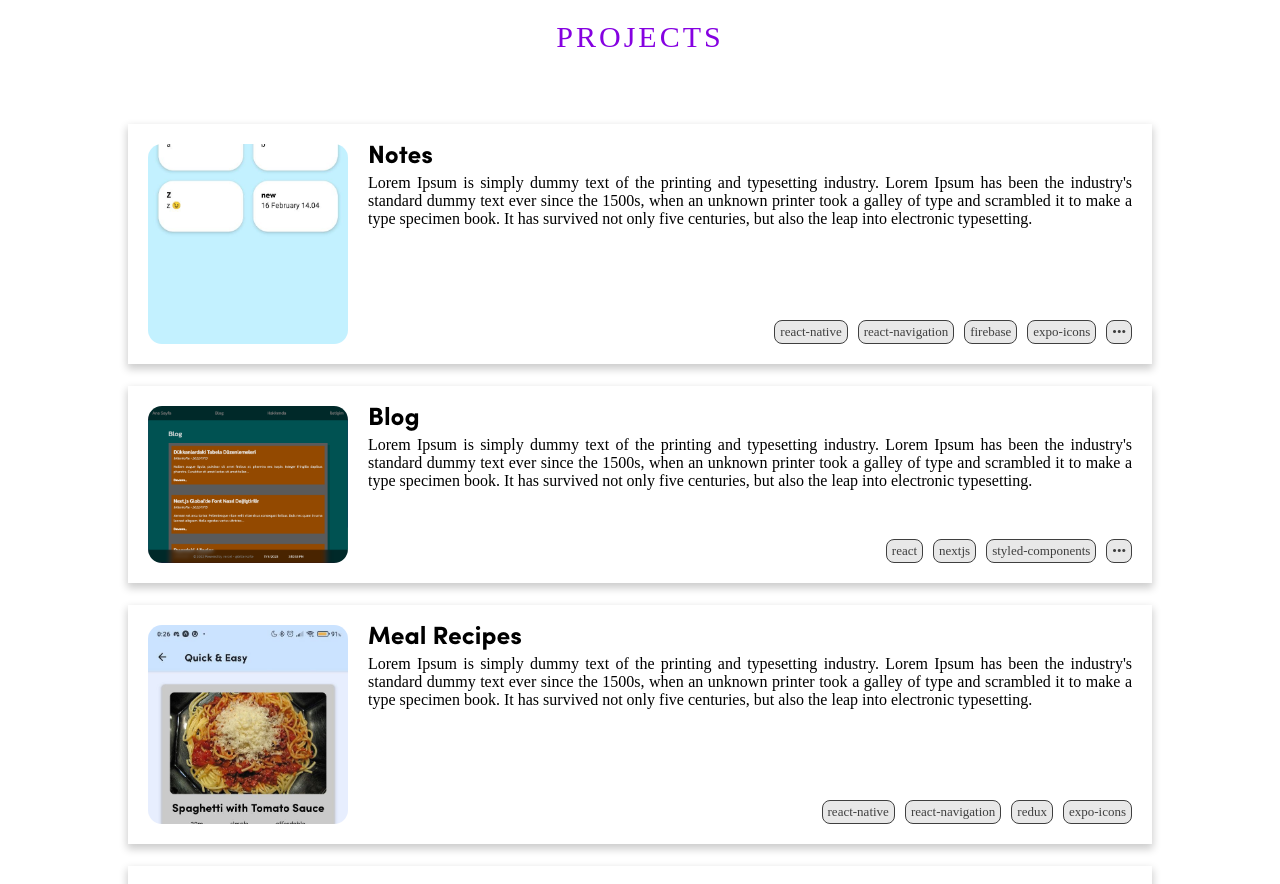
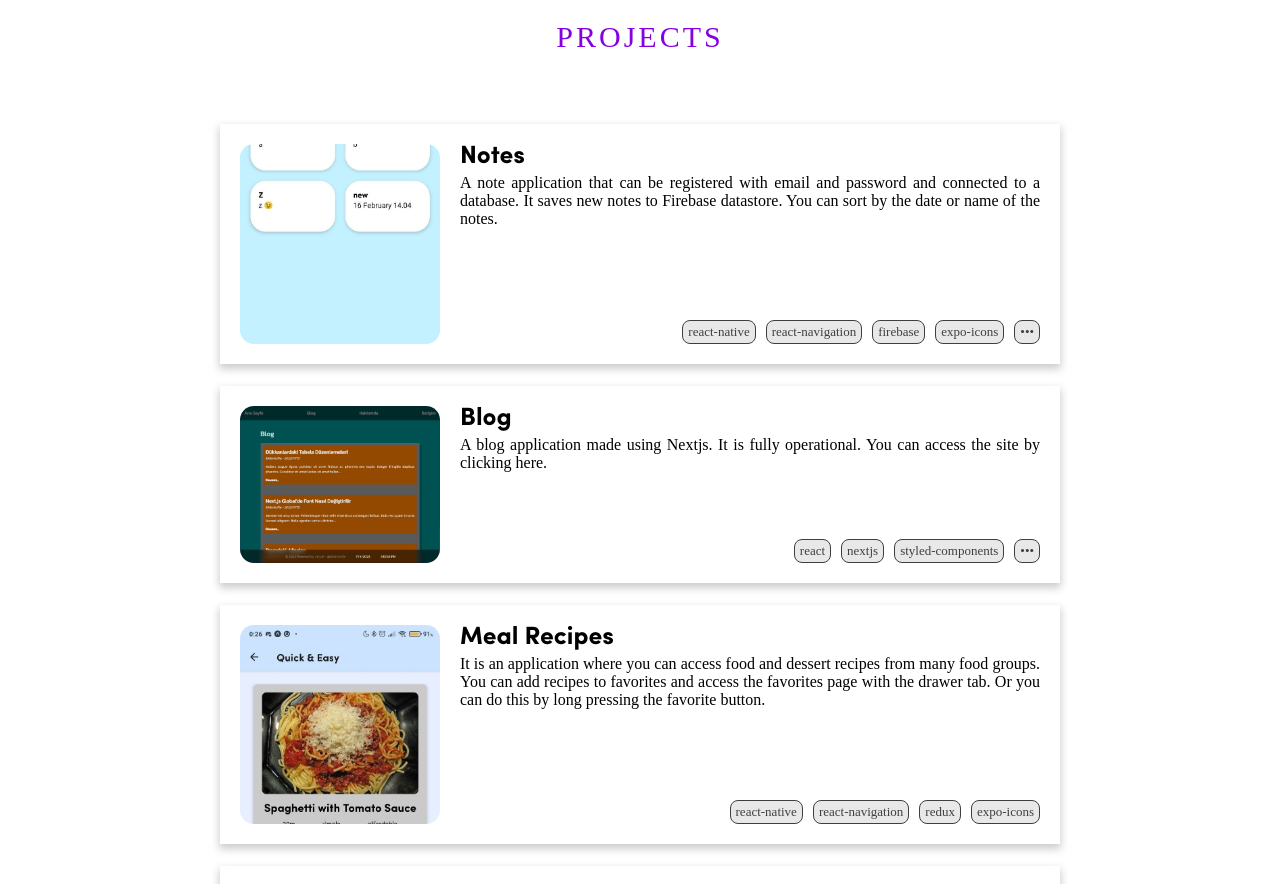
Before and after one commit to bitterkofte/prft-test, a Next.js app: page / in a window 1280 px wide. Shown: the part 2380-3264 px from the top of the page. Built offline with nearby package versions, Linux system fonts and the light colour scheme; a web font is replaced by a local one.

Commit message:
Some information about projects have been added.

```diff
--- a/components/Projects.js
+++ b/components/Projects.js
@@ -17,7 +17,7 @@ const Projects = () => {
               <div id='flex'>
                 <div>
                   <div id='title'>{i.name}</div>
-                  <div id='desc'>Lorem Ipsum is simply dummy text of the printing and typesetting industry. Lorem Ipsum has been the industry's standard dummy text ever since the 1500s, when an unknown printer took a galley of type and scrambled it to make a type specimen book. It has survived not only five centuries, but also the leap into electronic typesetting.</div>
+                  <div id='desc'>{i.desc}</div>
                 </div>
                 <Materials>
                   {i.mats.map((m, index) => {
@@ -80,6 +80,7 @@ const Flexbox = styled.div`
 `
 const Project = styled.div`
   display: flex;
+  max-width: 800px;
   /* position: relative; */
   justify-content: space-between;
   /* align-items: center; */
--- a/pages/skills.js
+++ b/pages/skills.js
@@ -105,7 +105,8 @@ const Skill = styled.div`
   display: flex;
   justify-content: space-between;
   align-items: center;
-  width: 30%;
+  /* width: 30%; */
+  max-width: 350px;
   min-width: 250px;
   padding: 20px;
   border-radius: 20px;
--- a/proj.js
+++ b/proj.js
@@ -1,35 +1,37 @@
-
-
-
 export const Projs = [
   {
     src:'/assets/projects/notes.jpg',
     name: 'Notes',
     id: 0,
-    mats: ["react-native", "react-navigation", "firebase", "expo-icons", "•••"]
+    mats: ["react-native", "react-navigation", "firebase", "expo-icons", "•••"],
+    desc: "A note application that can be registered with email and password and connected to a database. It saves new notes to Firebase datastore. You can sort by the date or name of the notes."
   },
   {
     src:'/assets/projects/blog.png',
     name: 'Blog',
     id: 1,
-    mats: ["react", "nextjs", "styled-components", "•••"]
+    mats: ["react", "nextjs", "styled-components", "•••"],
+    desc: "A blog application made using Nextjs. It is fully operational. You can access the site by clicking here."
   },
   {
     src:'/assets/projects/sample.jpg',
     name: 'Meal Recipes',
     id: 2,
-    mats: ["react-native", "react-navigation", "redux", "expo-icons"]
+    mats: ["react-native", "react-navigation", "redux", "expo-icons"],
+    desc: "It is an application where you can access food and dessert recipes from many food groups. You can add recipes to favorites and access the favorites page with the drawer tab. Or you can do this by long pressing the favorite button."
   },
   {
     src:'/assets/projects/chart.gif',
     name: 'Chart',
     id: 3,
-    mats: ["react", "recharts"]
+    mats: ["react", "recharts"],
+    desc: "It's built using Rechart library. You can easily access the information about the values for every individual date."
   },
   {
     src:'/assets/projects/markets.jpg',
     name: 'Crypto-Currency Market',
     id: 4,
-    mats: ["react-native", "bottom-sheet"]
+    mats: ["react-native", "bottom-sheet"],
+    desc: "A cryptocurrency tracking application that retrieves information about cryptocurrencies from the API and displays it in the user interface.It also has a bottom sheet that displays more details about cryptocurrencies."
   },
 ]
```
Also changed, not shown: 1 other file (tests, documents, lock files or other folders).
